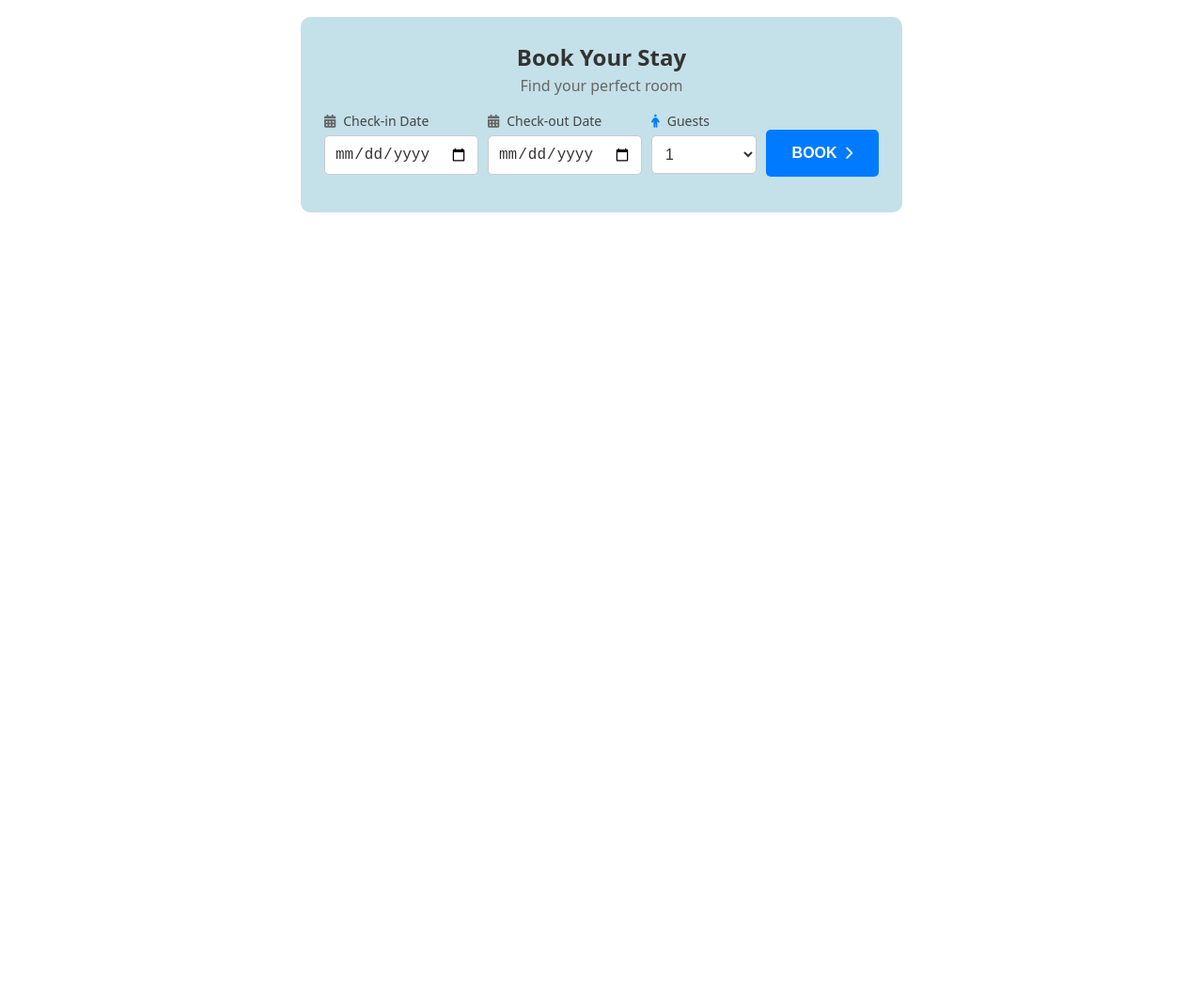
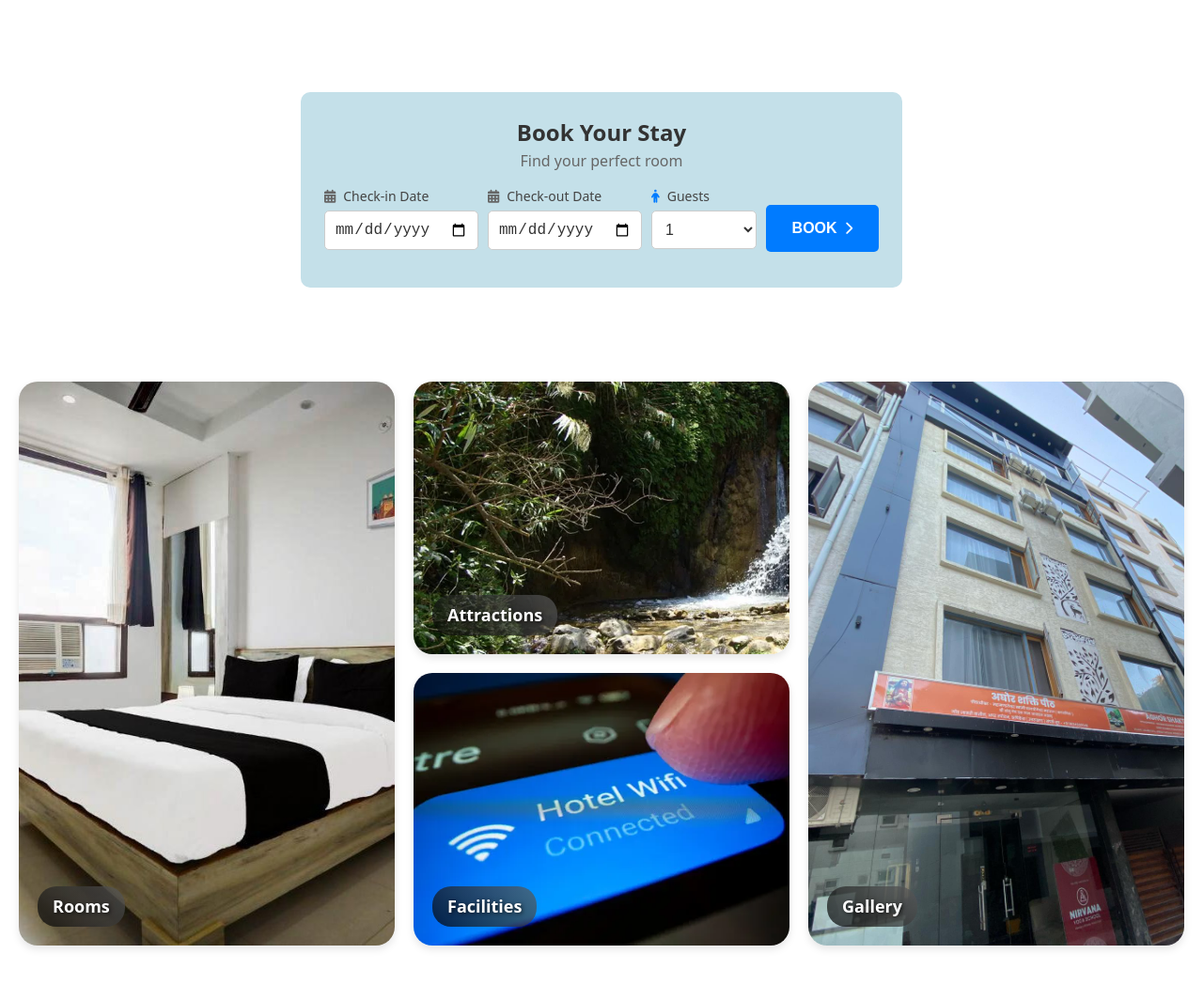
Before and after one commit to Aryan-404-404/Hotel-booking-Site, a plain HTML site: page Development/index.html in a window 1280 px wide. Shown: the part 802-1850 px from the top of the page at 94% size. Before the commit the page ends 1048 px from the top, so only its background shows below. Drawn offline with Linux system fonts and the light colour scheme.

Commit message:
Added images and faclities section

```diff
--- a/Development/index.html
+++ b/Development/index.html
@@ -78,6 +78,26 @@
         </form>
     </div>
 
+    <div class="img-container">
+        <div class="card">
+            <img src="resources/rooms.jpg" alt="Rooms">
+            <div class="label">Rooms</div>
+        </div>
+        <div class="middleImages">
+            <div class="card attraction">
+                <img src="resources/attraction.webp" alt="Nearby Attractions">
+                <div class="label">Attractions</div>
+            </div>
+            <div class="card Facilities">
+                <img src="resources/wifi.webp" alt="Facilities">
+                <div class="label">Facilities</div>
+            </div>
+        </div>
+        <div class="card">
+            <img src="resources/gallery.jpg" alt="Gallery">
+            <div class="label">Gallery</div>
+        </div>
+    </div>
 
 </body>
 </html>
--- a/Development/style.css
+++ b/Development/style.css
@@ -118,6 +118,7 @@ body {
 .btn-primary {
     background: #000;
     color: white;
+    margin-left: 20px;
 }
 
 .btn-primary:hover {
@@ -156,9 +157,8 @@ body {
 /* booking  */
 
 /* Booking Container */
-/* Booking Container */
 .booking-container {
-    margin: 20px auto;
+    margin: 100px auto;
     max-width: 50%;
     background: #C4E0E9 ;
     padding: 25px;
@@ -274,3 +274,50 @@ label {
     color: #666;
     cursor: pointer;
 }
+
+
+/* Images section */
+.img-container {
+    display: flex;
+    justify-content: center;
+    gap: 20px;
+    max-width: 100%;
+    height: 600px;
+    margin-bottom: 50px;
+}
+.card {
+    position: relative;
+    width: 400px;
+    border-radius: 20px;
+    overflow: hidden;
+    box-shadow: 0 4px 8px rgba(0, 0, 0, 0.1);
+
+}
+.card img {
+    width: auto;
+    height: 100%;
+    display: block;
+    transition: transform 0.4s ease-in-out;
+}
+.card .label {
+    position: absolute;
+    bottom: 20px;
+    left: 20px;
+    background: linear-gradient(45deg, #000000b3, #5c5c5cb3);
+    color: white;
+    padding: 8px 16px;
+    border-radius: 20px;
+    font-size: 18px;
+    font-weight: bold;
+    text-shadow: 1px 1px 4px rgba(0, 0, 0, 0.75);
+    transition: background 0.3s ease;
+}
+.middleImages .card{
+    height: 290px;
+    margin-bottom: 20px;
+}
+
+.card :hover{
+    transform: scale(1.1);
+    cursor: pointer;
+}
```
Also changed, not shown: Development/resources/2.jpg (deleted), Development/resources/attraction1.jpg (added), Development/resources/rooms.jpg (added).
